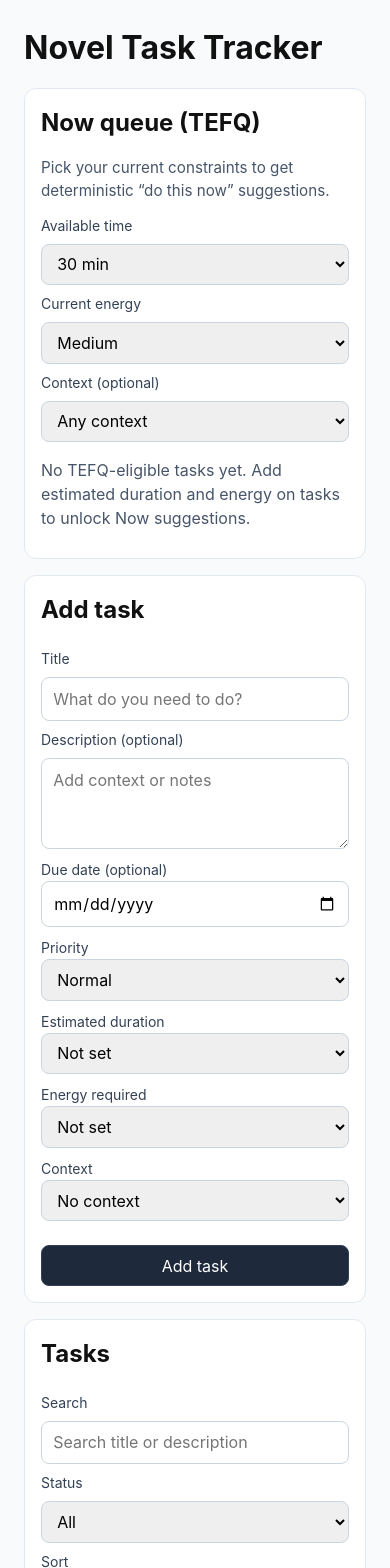
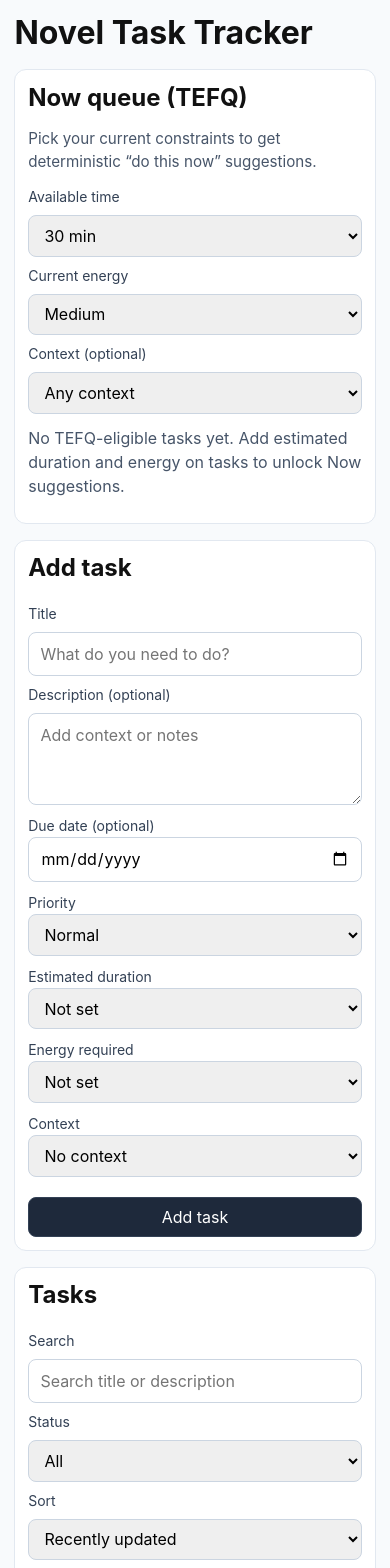
Before and after one commit to Clay-Agency/novel-task-tracker, a React (Vite) app: page / in a window 390 px wide. Shown: the top 1568 px of the page. Built offline with nearby package versions, Linux system fonts and the light colour scheme; the HTML template or start-up script is replaced by a standard one.

Commit message:
feat: improve responsive ux across mobile and desktop (#21)
Co-authored-by: Sangeon Yong <syong@Sangeonui-MacBookAir.local>

```diff
--- a/src/App.css
+++ b/src/App.css
@@ -1,24 +1,26 @@
 .app {
-  max-width: 900px;
+  max-width: 1120px;
   margin: 0 auto;
-  padding: 1.5rem;
+  padding: clamp(0.9rem, 2vw, 1.5rem);
   display: grid;
   gap: 1rem;
 }
 
 .app h1 {
   margin: 0;
+  line-height: 1.2;
 }
 
 .panel {
   background: #fff;
   border: 1px solid #e2e8f0;
   border-radius: 12px;
-  padding: 1rem;
+  padding: clamp(0.8rem, 1.4vw, 1rem);
 }
 
 .panel h2 {
   margin-top: 0;
+  line-height: 1.25;
 }
 
 .panel-copy {
@@ -37,7 +39,7 @@
 .controls {
   display: grid;
   gap: 0.5rem;
-  grid-template-columns: repeat(auto-fit, minmax(170px, 1fr));
+  grid-template-columns: repeat(auto-fit, minmax(min(170px, 100%), 1fr));
   margin-bottom: 1rem;
 }
 
@@ -60,6 +62,10 @@ select {
   padding: 0.55rem 0.7rem;
   border: 1px solid #cbd5e1;
   border-radius: 8px;
+}
+
+textarea {
+  resize: vertical;
 }
 
 button {
@@ -96,6 +102,14 @@ button.danger {
   background: #f8fafc;
 }
 
+.task-item,
+.task-header h3,
+.task-description,
+.task-meta,
+.reason-chip {
+  overflow-wrap: anywhere;
+}
+
 .task-item--completed {
   border-color: #86efac;
   background: #f0fdf4;
@@ -108,7 +122,7 @@ button.danger {
 
 .task-header {
   display: flex;
-  align-items: center;
+  align-items: flex-start;
   justify-content: space-between;
   gap: 0.5rem;
 }
@@ -122,6 +136,7 @@ button.danger {
   font-weight: 600;
   border-radius: 999px;
   padding: 0.15rem 0.55rem;
+  white-space: nowrap;
 }
 
 .status-badge--open {
@@ -147,6 +162,16 @@ button.danger {
 
 .task-meta--stacked {
   margin-top: 0.35rem;
+  display: flex;
+  flex-wrap: wrap;
+  gap: 0.35rem;
+}
+
+.task-meta--stacked span {
+  border: 1px solid #cbd5e1;
+  border-radius: 999px;
+  background: #fff;
+  padding: 0.1rem 0.45rem;
 }
 
 .task-actions {
@@ -182,3 +207,35 @@ button.danger {
   color: #b91c1c;
   font-size: 0.875rem;
 }
+
+@media (min-width: 960px) {
+  .app {
+    grid-template-columns: repeat(2, minmax(0, 1fr));
+    align-items: start;
+  }
+
+  .app h1,
+  .panel--tasks {
+    grid-column: 1 / -1;
+  }
+}
+
+@media (max-width: 640px) {
+  .controls {
+    grid-template-columns: 1fr;
+    margin-bottom: 0.75rem;
+  }
+
+  .task-actions {
+    display: grid;
+    grid-template-columns: 1fr;
+  }
+
+  .task-actions button {
+    width: 100%;
+  }
+
+  .status-badge {
+    font-size: 0.72rem;
+  }
+}
--- a/src/App.jsx
+++ b/src/App.jsx
@@ -251,7 +251,7 @@ function App() {
     <main className="app">
       <h1>Novel Task Tracker</h1>
 
-      <section className="panel" aria-label="Now queue">
+      <section className="panel panel--now" aria-label="Now queue">
         <h2>Now queue (TEFQ)</h2>
         <p className="panel-copy">Pick your current constraints to get deterministic “do this now” suggestions.</p>
 
@@ -353,7 +353,7 @@ function App() {
         ) : null}
       </section>
 
-      <section className="panel" aria-label="Create task">
+      <section className="panel panel--create" aria-label="Create task">
         <h2>Add task</h2>
         <form onSubmit={handleCreate} className="task-form">
           <label htmlFor="task-title">Title</label>
@@ -445,7 +445,7 @@ function App() {
         </form>
       </section>
 
-      <section className="panel" aria-label="Filter and sort tasks">
+      <section className="panel panel--tasks" aria-label="Filter and sort tasks">
         <h2>Tasks</h2>
         <div className="controls">
           <label htmlFor="search-tasks">Search</label>
@@ -606,9 +606,11 @@ function App() {
                     {task.description ? <p className="task-description">{task.description}</p> : null}
                     <p className="task-meta">Updated: {new Date(task.updatedAt).toLocaleString()}</p>
                     <p className="task-meta task-meta--stacked">
-                      Due: {task.dueDate ?? 'Not set'} · Priority: {task.priority === TASK_PRIORITY.HIGH ? 'High' : 'Normal'} ·
-                      Duration: {task.estimatedDurationMin ? `${task.estimatedDurationMin} min` : 'Not set'} · Energy:{' '}
-                      {formatEnergy(task.energy)} · Context: {formatContext(task.context)}
+                      <span>Due: {task.dueDate ?? 'Not set'}</span>
+                      <span>Priority: {task.priority === TASK_PRIORITY.HIGH ? 'High' : 'Normal'}</span>
+                      <span>Duration: {task.estimatedDurationMin ? `${task.estimatedDurationMin} min` : 'Not set'}</span>
+                      <span>Energy: {formatEnergy(task.energy)}</span>
+                      <span>Context: {formatContext(task.context)}</span>
                     </p>
                     <div className="task-actions">
                       <button type="button" onClick={() => startEdit(task)}>
```
Also changed, not shown: 2 other files (tests, documents, lock files or other folders).
